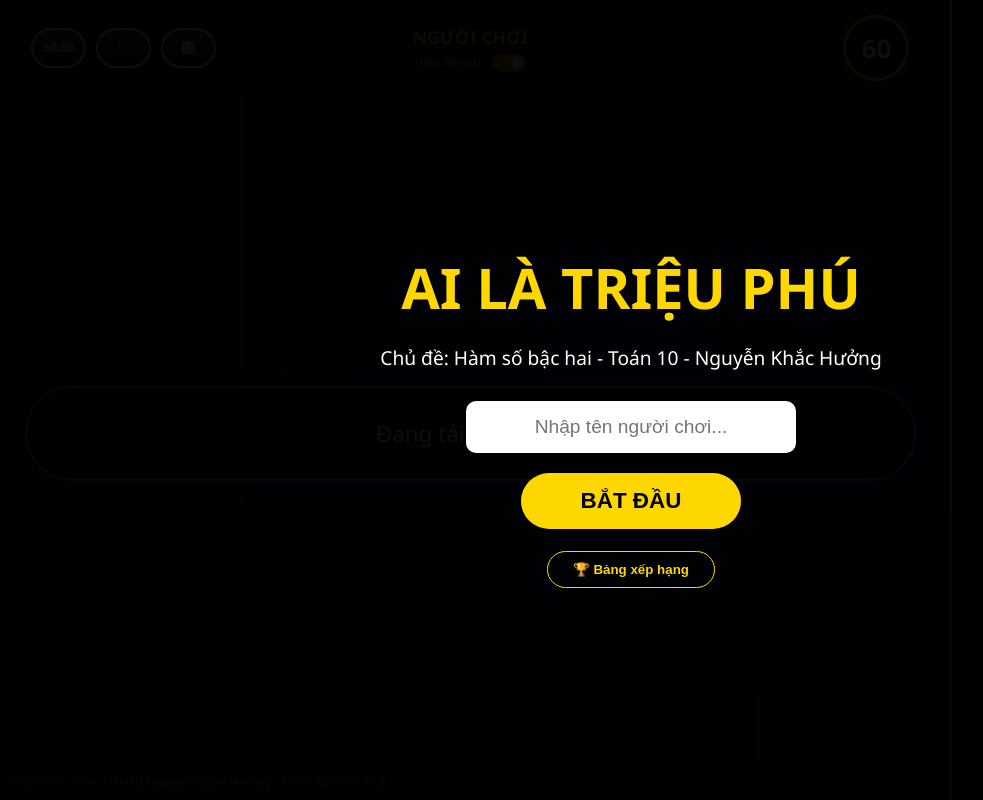
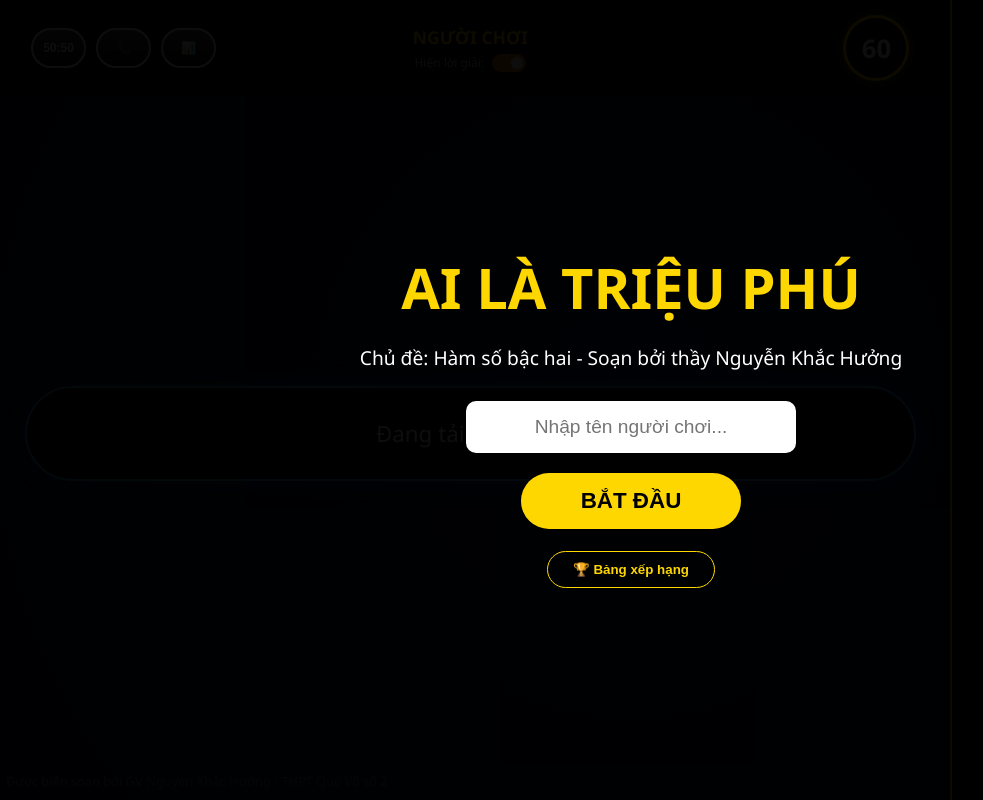
Before and after one commit to huongnk/nkh.trieuphu.bachai, a plain HTML site: page index.html in a window 1280 px wide. Shown: the whole page, without its empty margins (9-992 px from the left). Drawn offline with nearby package versions, Linux system fonts and the light colour scheme.

Commit message:
Update index.html

```diff
--- a/index.html
+++ b/index.html
@@ -147,7 +147,7 @@
 <div id="start-screen" class="modal-overlay">
     <div style="text-align: center;">
         <h1 style="color:var(--gold); font-size: 3.5rem; margin-bottom: 10px;">AI LÀ TRIỆU PHÚ</h1>
-        <p style="font-size: 1.2rem; margin-bottom: 30px;">Chủ đề: Hàm số bậc hai - Toán 10 - Nguyễn Khắc Hưởng</p>
+        <p style="font-size: 1.2rem; margin-bottom: 30px;">Chủ đề: Hàm số bậc hai - Soạn bởi thầy Nguyễn Khắc Hưởng</p>
         <input type="text" id="player-name-input" placeholder="Nhập tên người chơi..."
                style="padding: 15px; width: 300px; border-radius: 10px; border:none; text-align:center; font-size: 1.2rem; margin-bottom: 20px;">
         <br>
@@ -451,4 +451,5 @@
     function useAudience() { alert("85% Khán giả chọn đáp án " + gameQuestions[currentIdx].answer); document.getElementById('btnAudience').disabled = true; }
 </script>
 </body>
+
 </html>
```
